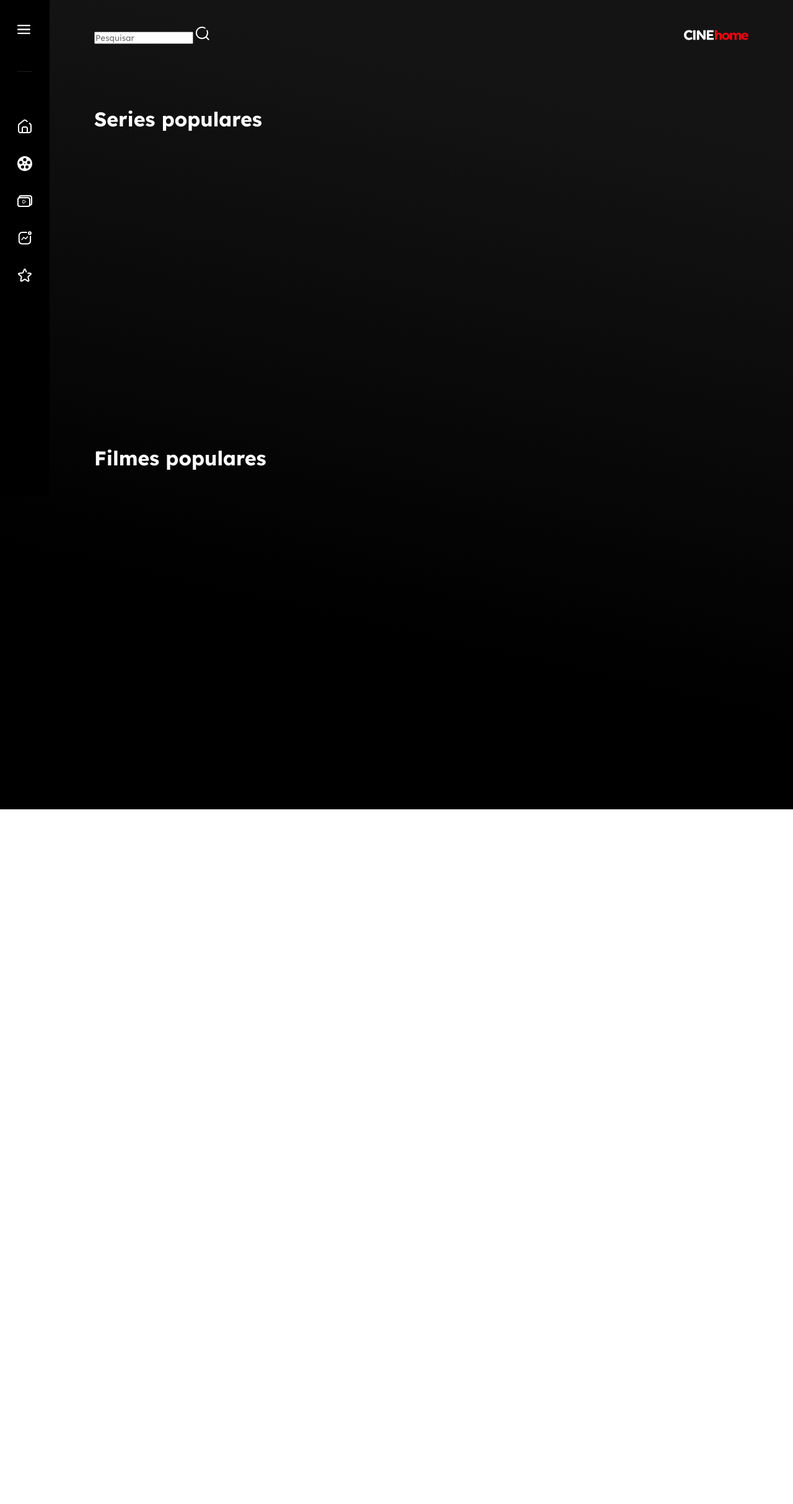
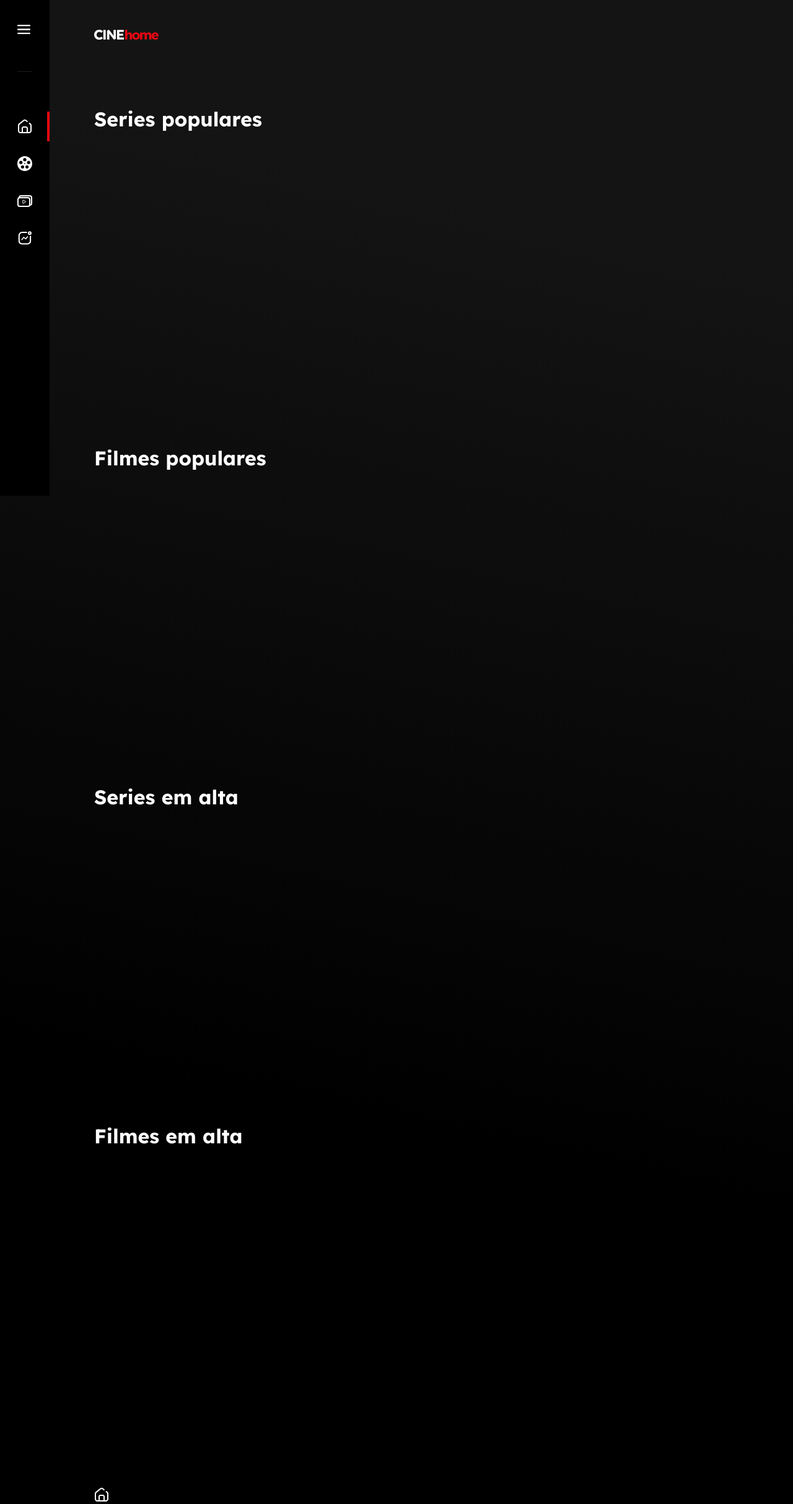
Before and after one commit to jhoownogueira/Cinehome, a website: page index.html in a window 1280 px wide. Shown: the whole page at 62% size. Before the commit the page ends 1306 px from the top, so only its background shows below. Drawn offline with Linux system fonts and the light colour scheme; files that its build step writes are made by us from their sources; no server answers.

Commit message:
Update index.html

```diff
--- a/index.html
+++ b/index.html
@@ -15,10 +15,6 @@
 <body>
     <header>
         <div class="container-grid">
-            <div class="input-pesquisar">
-                <input type="text" placeholder="Pesquisar">
-                <img src="img/icon-pesquisar.svg" class="icon-pesquisar" id="input-pesquisar">
-            </div>
             <img src="img/logo-cinehome.svg" alt="">
         </div>
     </header>
@@ -37,7 +33,7 @@
             </div>
             <nav>
                 <ul>
-                    <li>
+                    <li class="active">
                         <a href="">
                         <div class="icon">
                             <img src="img/icon-home.svg" alt="">
@@ -69,19 +65,11 @@
                         <span>Populares</span>
                         </a>
                     </li>
-                    <li>
-                        <a href="">
-                        <div class="icon">
-                            <img src="img/icon-favoritos.svg" alt="">
-                        </div>
-                        <span>Favoritos</span>
-                        </a>
-                    </li>
                 </ul>
             </nav>
         </div>
     </aside>
-    <section class="slider-principal-content">
+    <section class="slider-principal-content" id="slider-home">
         <div class="container-grid">
             <div class="swiper content-slides" id="slider-principal">
                 <div class="swiper-wrapper" id="trending-home">
@@ -89,7 +77,7 @@
             </div>
         </div>
     </section>
-    <section class="listas-conteudos">
+    <section class="listas-conteudos" id="listas-home">
         <div class="container-grid">
             <div class="lista-videos" id="series-populares">
                 <h2>Series populares</h2>
@@ -106,8 +94,39 @@
                     </div>
                 </div>
             </div>
+            <div class="lista-videos" id="series-alta">
+                <h2>Series em alta</h2>
+                <div class="swiper slider-videos">
+                    <div class="swiper-wrapper" id="series-alta-home">
+                    </div>
+                </div>
+            </div>
+            <div class="lista-videos" id="filmes-alta">
+                <h2>Filmes em alta</h2>
+                <div class="swiper slider-videos">
+                    <div class="swiper-wrapper" id="filmes-alta-home">
+                    </div>
+                </div>
+            </div>
         </div>
+        </div>
+    </section>
+    <section class="details">
+        <div class="container-grid">
+            <div class="left-container">
+                <div class="image-mask">
+                    <div class="bottom">
+                        <div class="logo">
+                            <img src="img/icon-home.svg" alt="">
+                        </div>
+                    </div>
+                </div>
+            </div>
+            <div class="right-container">
+                <div class="details-top">
 
+                </div>
+            </div>
         </div>
     </section>
     <script src="js/plugins.js"></script>
```
